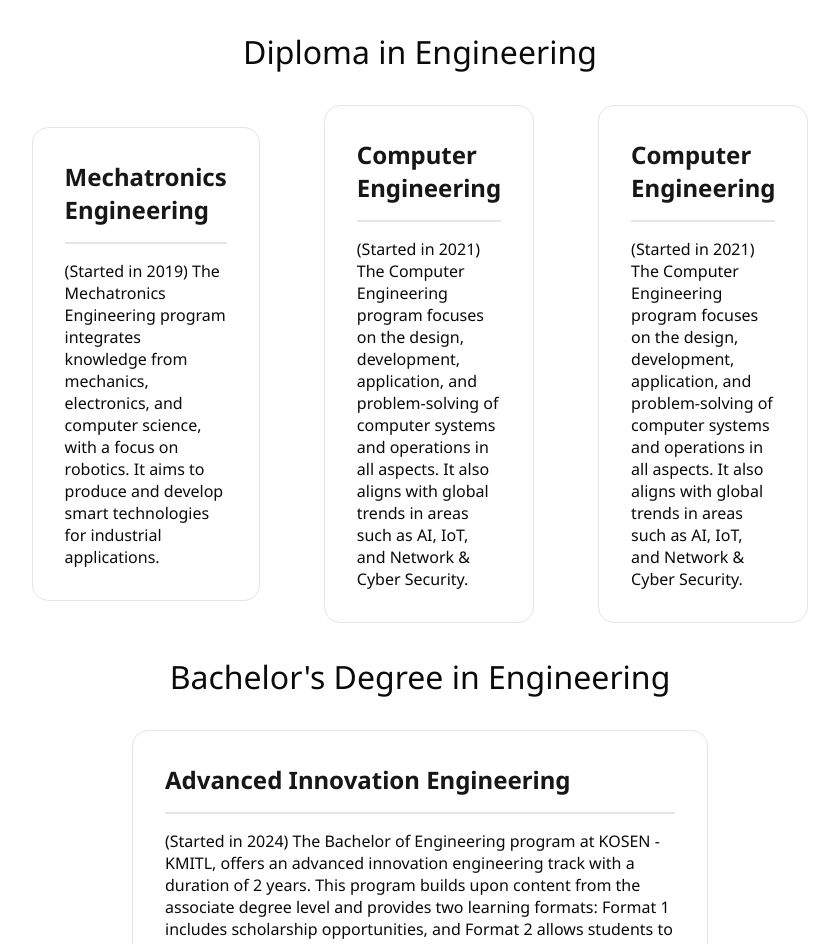
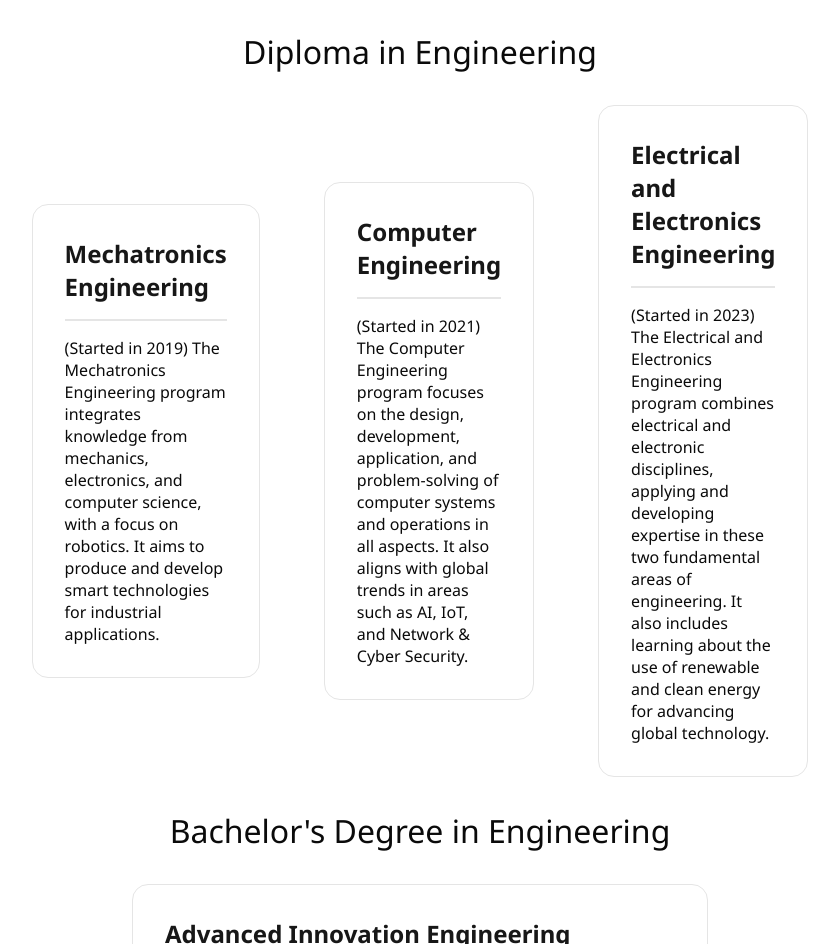
Before and after one commit to wildflowerlol/kosen-mini-site, a website: page src/index.html in a window 1280 px wide. Shown: the part 1760-2704 px from the top of the page, without its empty margins (220-1059 px from the left). Drawn offline with Linux system fonts and the light colour scheme.

Commit message:
fix: misinformation

```diff
--- a/src/index.html
+++ b/src/index.html
@@ -104,14 +104,15 @@
               href="http://kosen.kmitl.ac.th/en/curriculums/diploma-of-engineering-in-electrical-and-electronics-engineering-en"
               title="Computer Engineering"
             >
-              Computer Engineering
+              Electrical and Electronics Engineering
             </a>
             <span class="separator"></span>
             <p>
-              (Started in 2021) The Computer Engineering program focuses on the
-              design, development, application, and problem-solving of computer
-              systems and operations in all aspects. It also aligns with global
-              trends in areas such as AI, IoT, and Network & Cyber Security.
+              (Started in 2023) The Electrical and Electronics Engineering
+              program combines electrical and electronic disciplines, applying
+              and developing expertise in these two fundamental areas of
+              engineering. It also includes learning about the use of renewable
+              and clean energy for advancing global technology.
             </p>
           </div>
         </div>
```
